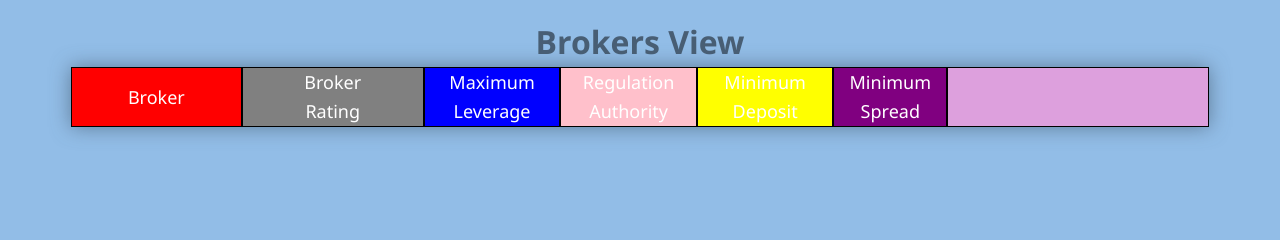
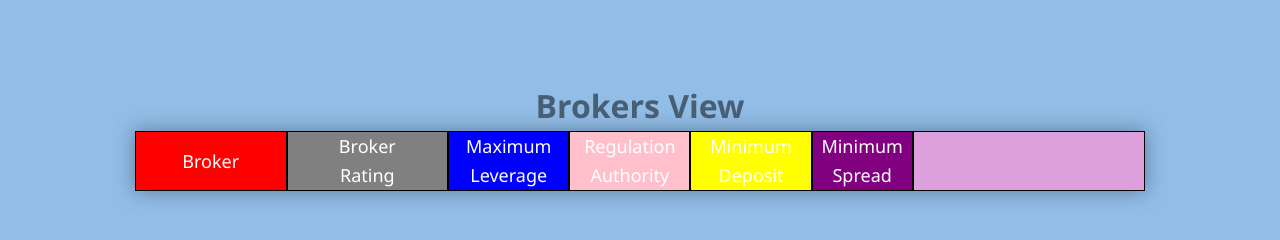
Before and after one commit to eranotz50/brokersview, a website: page public/view/index.html in a window 1280 px wide. Drawn offline with nearby package versions, Linux system fonts and the light colour scheme; no server answers.

Commit message:
padding + center header

```diff
--- a/public/style/mobile-default.css
+++ b/public/style/mobile-default.css
@@ -38,7 +38,7 @@ body{
     max-width: 1170px;
     margin-left: auto;
     margin-right:auto;
-    padding: 1em;
+    padding: 5em;
 }
 
 .dataGrid{
@@ -57,6 +57,7 @@ body{
     width : 100%;
     height : 100%;
     display: flex;
+    justify-content: center;
     background: red;
 }
 
```
